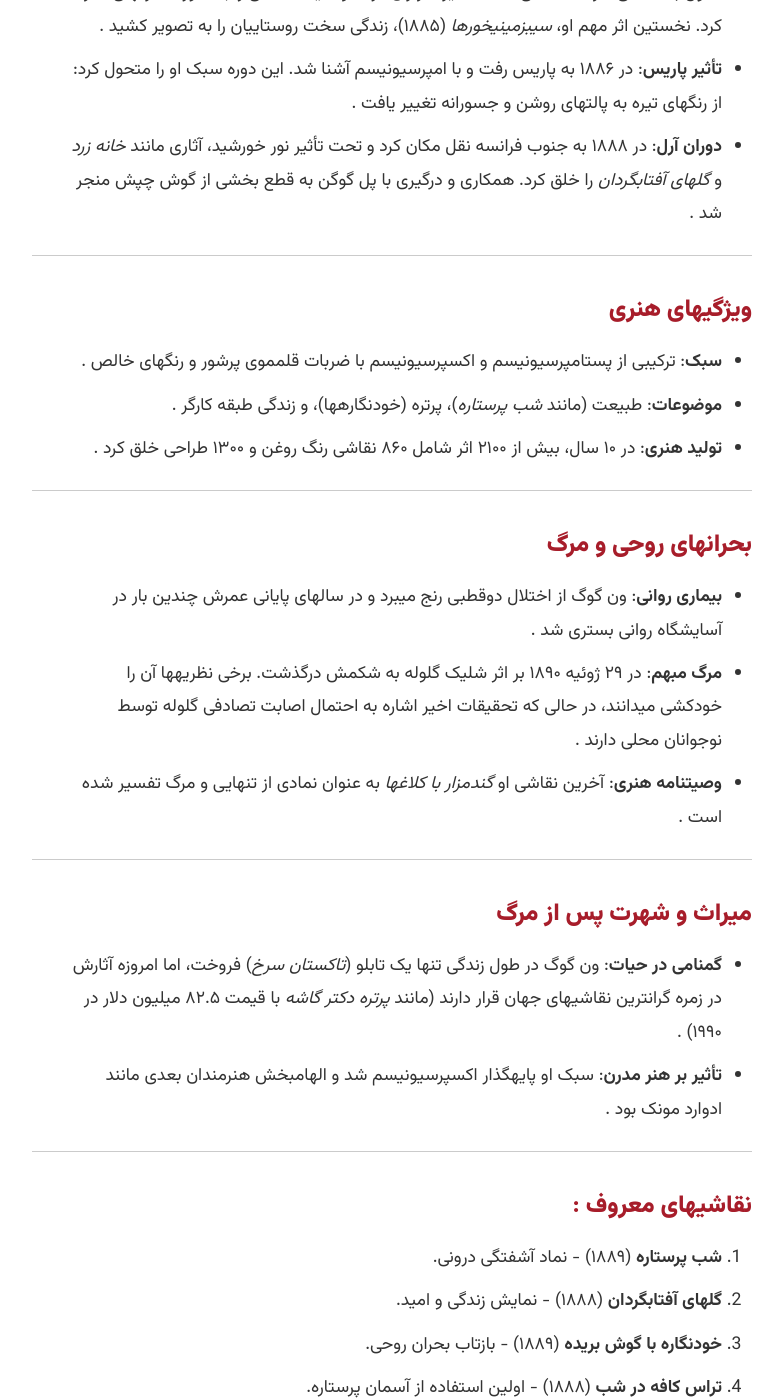
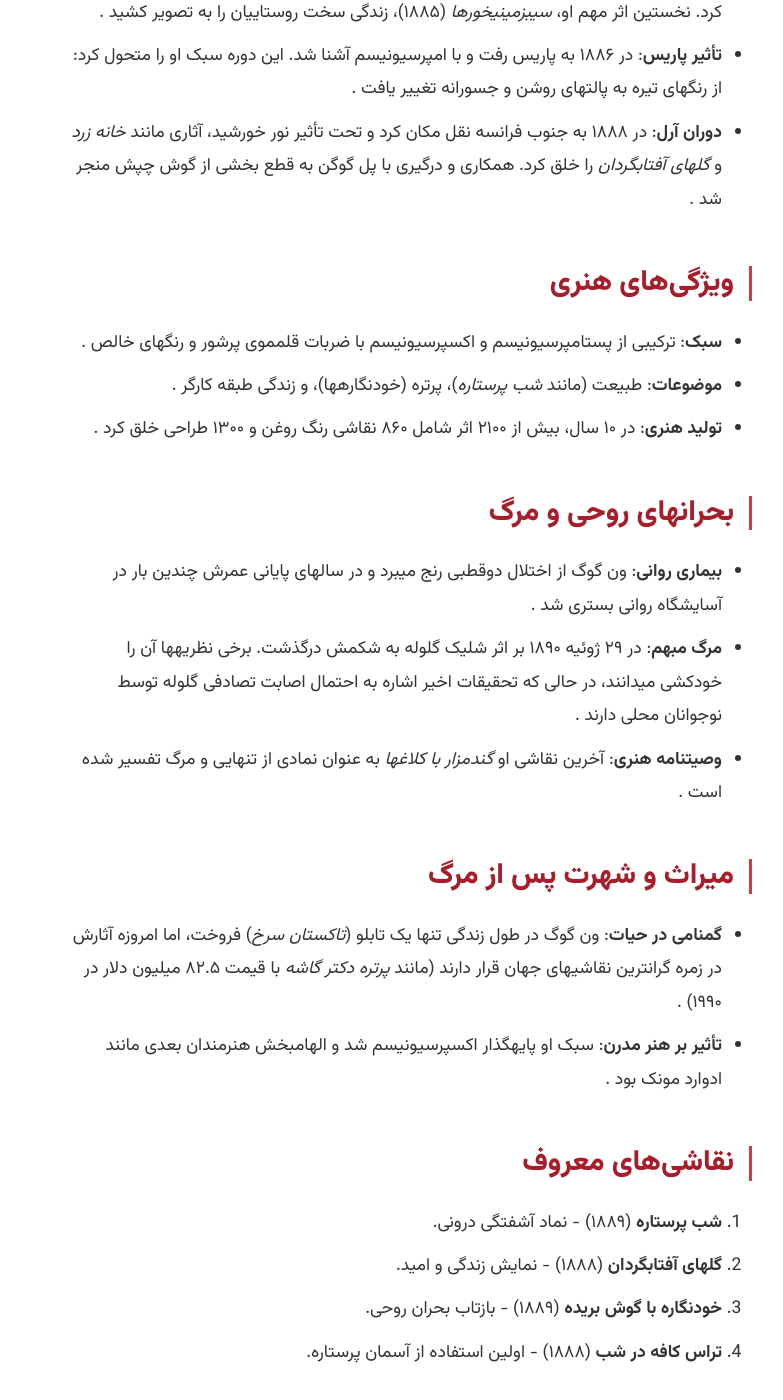
Before and after one commit to darkblog/darkblog.github.io, a Jekyll site: the page built from _posts/2025-7-11-83.md, in a window 1280 px wide and 1400 px high, scrolled down 1046 px. Shown: the whole window, without its empty margins (248-1031 px from the left). Built offline with Jekyll 4.4.1, drawn with Linux system fonts in a browser that asks for light colours.

Commit message:
Update 2025-7-11-83.md

```diff
--- a/_posts/2025-7-11-83.md
+++ b/_posts/2025-7-11-83.md
@@ -5,43 +5,31 @@ title: زندگینامه ونسان ون گوگ
 
 ونسان ون گوگ (۱۸۵۳–۱۸۹۰) یکی از تأثیرگذارترین نقاشان پستامپرسیونیست هلندی است که با وجود زندگی کوتاه و پرتلاطم، میراث هنری عظیمی از خود به جای گذاشت. در ادامه، مروری جامع بر زندگی و آثار او ارائه میشود:
 
----
-
-### **دوران کودکی و جوانی (۱۸۵۳–۱۸۸۰)**
+## دوران کودکی و جوانی (۱۸۵۳–۱۸۸۰)
 - **تولد و خانواده**: ونسان در ۳۰ مارس ۱۸۵۳ در روستای زوندرت هلند به دنیا آمد. او فرزند بزرگ خانواده بود و نامش را از برادر مردهاش به ارث برد، موضوعی که برخی معتقدند بر روحیه حساس او تأثیر گذاشت .
 - **تحصیلات و شغل اولیه**: در ۱۶ سالگی به عنوان کارآموز در یک گالری هنری در لاهه مشغول به کار شد، اما به دلیل رفتار غیرمتعارف با مشتریان (مانند توصیه نخریدن آثار "بیارزش") اخراج شد .
 - **گرایش به مذهب**: پس از شکست عشقی و اخراج از کار، به مذهب روی آورد و به عنوان مبلغ مسیحی در میان کارگران معدن زغالسنگ بلژیک فعالیت کرد. این دوره را "مسیح معادن زغالسنگ" نامیدند .
 
----
-
-### **آغاز فعالیت هنری (۱۸۸۰–۱۸۹۰)**
+## آغاز فعالیت هنری (۱۸۸۰–۱۸۹۰)
 - **تحول به نقاشی**: در ۲۷ سالگی، تحت تأثیر آثار ژان فرانسوا میله، نقاشی را به صورت حرفهای آغاز کرد. نخستین اثر مهم او، *سیبزمینیخورها* (۱۸۸۵)، زندگی سخت روستاییان را به تصویر کشید .
 - **تأثیر پاریس**: در ۱۸۸۶ به پاریس رفت و با امپرسیونیسم آشنا شد. این دوره سبک او را متحول کرد: از رنگهای تیره به پالتهای روشن و جسورانه تغییر یافت .
 - **دوران آرل**: در ۱۸۸۸ به جنوب فرانسه نقل مکان کرد و تحت تأثیر نور خورشید، آثاری مانند *خانه زرد* و *گلهای آفتابگردان* را خلق کرد. همکاری و درگیری با پل گوگن به قطع بخشی از گوش چپش منجر شد .
 
----
-
-### **ویژگیهای هنری**
+## ویژگی‌های هنری
 - **سبک**: ترکیبی از پستامپرسیونیسم و اکسپرسیونیسم با ضربات قلمموی پرشور و رنگهای خالص .
 - **موضوعات**: طبیعت (مانند *شب پرستاره*)، پرتره (خودنگارهها)، و زندگی طبقه کارگر .
 - **تولید هنری**: در ۱۰ سال، بیش از ۲۱۰۰ اثر شامل ۸۶۰ نقاشی رنگ روغن و ۱۳۰۰ طراحی خلق کرد .
 
----
-
-### **بحرانهای روحی و مرگ**
+## بحرانهای روحی و مرگ
 - **بیماری روانی**: ون گوگ از اختلال دوقطبی رنج میبرد و در سالهای پایانی عمرش چندین بار در آسایشگاه روانی بستری شد .
 - **مرگ مبهم**: در ۲۹ ژوئیه ۱۸۹۰ بر اثر شلیک گلوله به شکمش درگذشت. برخی نظریهها آن را خودکشی میدانند، در حالی که تحقیقات اخیر اشاره به احتمال اصابت تصادفی گلوله توسط نوجوانان محلی دارند .
 - **وصیتنامه هنری**: آخرین نقاشی او *گندمزار با کلاغها* به عنوان نمادی از تنهایی و مرگ تفسیر شده است .
 
----
-
-### **میراث و شهرت پس از مرگ**
+## میراث و شهرت پس از مرگ
 - **گمنامی در حیات**: ون گوگ در طول زندگی تنها یک تابلو (*تاکستان سرخ*) فروخت، اما امروزه آثارش در زمره گرانترین نقاشیهای جهان قرار دارند (مانند *پرتره دکتر گاشه* با قیمت ۸۲.۵ میلیون دلار در ۱۹۹۰) .
 - **تأثیر بر هنر مدرن**: سبک او پایهگذار اکسپرسیونیسم شد و الهامبخش هنرمندان بعدی مانند ادوارد مونک بود .
 
----
-
-### **نقاشیهای معروف** :
+## نقاشی‌های معروف
 1. **شب پرستاره** (۱۸۸۹) - نماد آشفتگی درونی.
 2. **گلهای آفتابگردان** (۱۸۸۸) - نمایش زندگی و امید.
 3. **خودنگاره با گوش بریده** (۱۸۸۹) - بازتاب بحران روحی.
```
